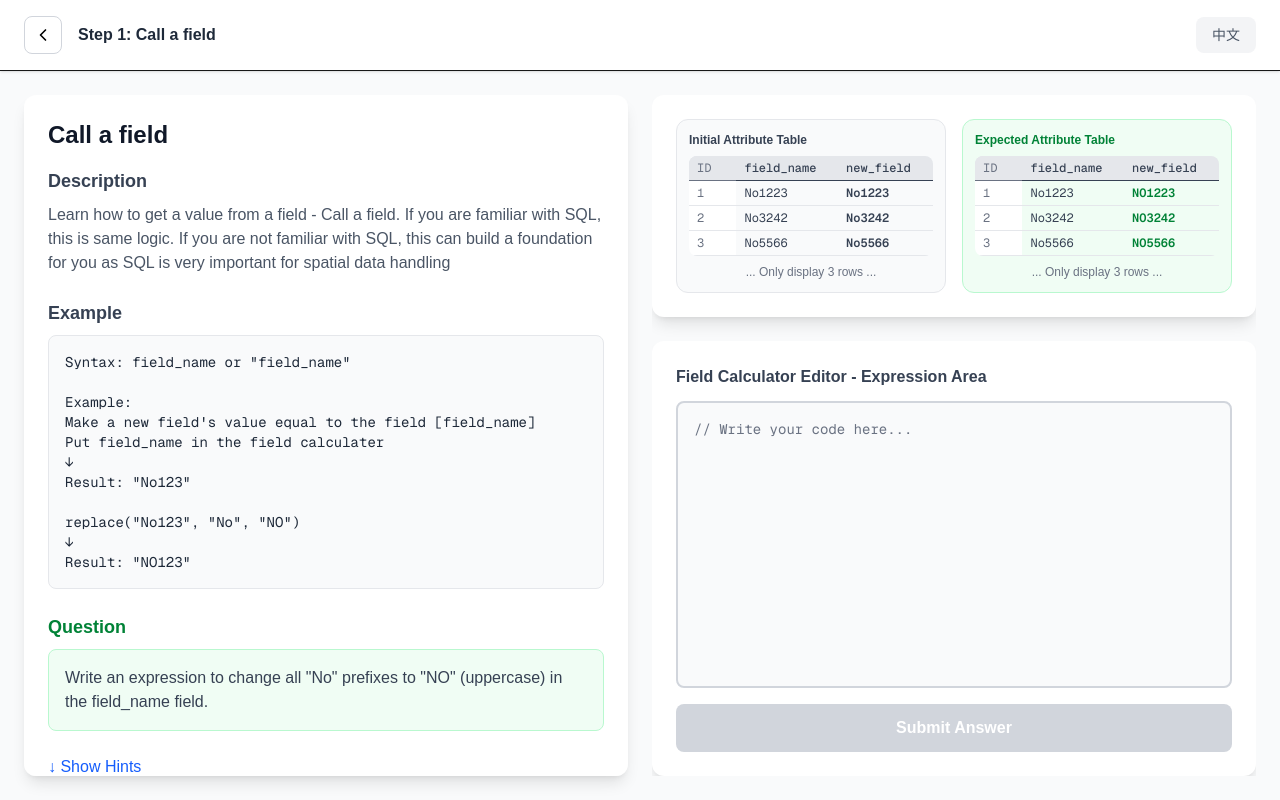
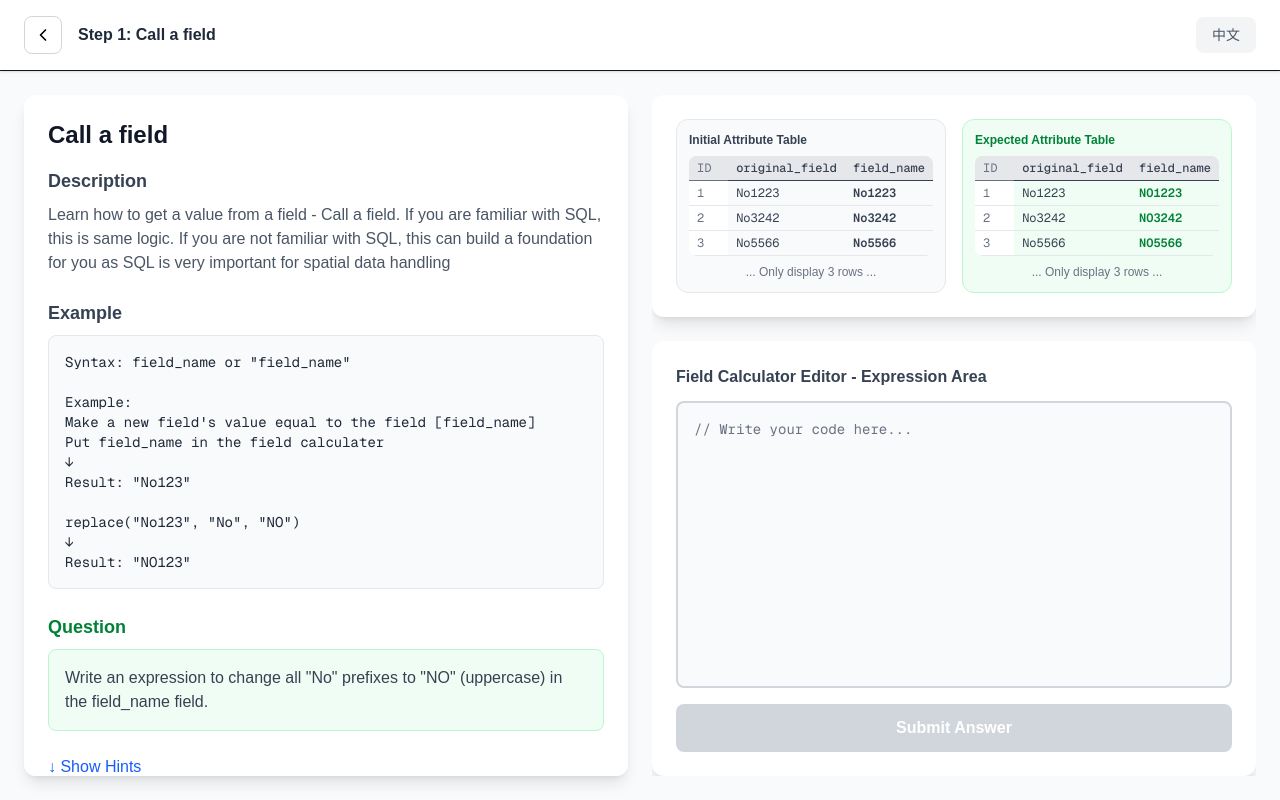
Before and after one commit to leiding06/qgis_arcgis_expression_code_camp, a Next.js app: page /qgis/level1/step/1 in a window 1280 px wide. Built offline with nearby package versions, Linux system fonts and the light colour scheme.

Commit message:
Update attribute table components

```diff
--- a/src/app/qgis/level1/step/[id]/page.tsx
+++ b/src/app/qgis/level1/step/[id]/page.tsx
@@ -213,9 +213,10 @@ export default function ExercisePage() {
                     {currentStep.tableData && (
                         <AttributeTable
                             title={text.initialData}
-                            fieldName={currentStep.tableData.inputField}
-                            inputValues={currentStep.tableData.inputValues}
-                            outputValues={currentStep.tableData.inputValues}
+                            fieldName1={currentStep.tableData.field1}
+                            fieldName2={currentStep.tableData.field2}
+                            value1={currentStep.tableData.value1}
+                            value2={currentStep.tableData.value1}
                             isExpected={false}
                             isComparisonView={true}
                         />
@@ -225,9 +226,10 @@ export default function ExercisePage() {
                     {currentStep.tableData && (
                         <AttributeTable
                             title={text.expectedResult}
-                            fieldName={currentStep.tableData.inputField}
-                            inputValues={currentStep.tableData.inputValues}
-                            outputValues={currentStep.tableData.outputValues}
+                            fieldName1={currentStep.tableData.field1}
+                            fieldName2={currentStep.tableData.field2}
+                            value1={currentStep.tableData.value1}
+                            value2={currentStep.tableData.value2}
                             isExpected={true}
                             isComparisonView={true}
                         />
--- a/src/components/AttributeTable.tsx
+++ b/src/components/AttributeTable.tsx
@@ -3,9 +3,10 @@ import React from 'react';
 
 export interface AttributeTableProps {
     title: string;
-    fieldName: string;
-    inputValues: string[];
-    outputValues: string[];
+    fieldName1: string;
+    fieldName2?: string;
+    value1: string[];
+    value2: string[];
     isExpected: boolean;
     isComparisonView?: boolean;
 }
@@ -13,7 +14,7 @@ export interface AttributeTableProps {
 // =================================================================
 // AttributeTable
 // =================================================================
-export const AttributeTable: React.FC<AttributeTableProps> = ({ title, fieldName, inputValues, outputValues, isExpected, isComparisonView = false }) => {
+export const AttributeTable: React.FC<AttributeTableProps> = ({ title, fieldName1, fieldName2,value1, value2, isExpected, isComparisonView = false }) => {
     const baseField: string = 'ID';
     const rowsToShow: number = isComparisonView ? 3 : 4;
     const fontSizeClass = isComparisonView ? 'text-xs' : 'text-sm';
@@ -29,31 +30,31 @@ export const AttributeTable: React.FC<AttributeTableProps> = ({ title, fieldName
                                 {baseField}
                             </th>
                             <th className="py-1 px-2 border-b text-left text-gray-700 font-medium w-1/3">
-                                {fieldName}
+                                {fieldName1}
                             </th>
                             <th className="py-1 px-2 border-b text-left text-gray-700 font-medium w-1/3">
-                                new_field
+                                {fieldName2}
                             </th>
                         </tr>
                     </thead>
                     <tbody>
-                        {inputValues.slice(0, rowsToShow).map((inputValue: string, index: number) => (
+                        {value1.slice(0, rowsToShow).map((value1: string, index: number) => (
                             <tr key={index} className="hover:bg-gray-100">
                                 <td className="py-1 px-2 text-gray-500 border-b border-gray-200 sticky left-0 bg-white">
                                     {index + 1}
                                 </td>
                                 <td className="py-1 px-2 text-gray-700 border-b border-gray-200">
-                                    {inputValue}
+                                    {value1}
                                 </td>
                                 <td className={`py-1 px-2 font-semibold border-b border-gray-200 ${isExpected ? 'text-green-700' : 'text-gray-700'}`}>
-                                    {outputValues[index]}
+                                    {value2[index]}
                                 </td>
                             </tr>
                         ))}
                     </tbody>
                 </table>
             </div>
-            {inputValues.length > rowsToShow && (
+            {value1.length > rowsToShow && (
                 <p className="text-xs text-gray-500 mt-2 text-center">... Only display {rowsToShow} rows ...</p>
             )}
         </div>
--- a/src/data/qgis/level1-steps.ts
+++ b/src/data/qgis/level1-steps.ts
@@ -53,9 +53,10 @@ export const qgisLevel1Steps: ExerciseStep[] = [
         },
         // Step 1 tableData
         tableData: {
-            inputField: 'field_name',
-            inputValues: ['No1223', 'No3242', 'No5566', 'Yes789'],
-            outputValues: ['NO1223', 'NO3242', 'NO5566', 'Yes789'],
+            field1: 'original_field',
+            field2: 'field_name',
+            value1: ['No1223', 'No3242', 'No5566', 'Yes789'],
+            value2: ['NO1223', 'NO3242', 'NO5566', 'Yes789'],
         }
     },
     {
@@ -104,9 +105,10 @@ export const qgisLevel1Steps: ExerciseStep[] = [
         },
         // Step 2 tableData
         tableData: {
-            inputField: 'city_name',
-            inputValues: ['london', 'paris', 'tokyo', 'rome'],
-            outputValues: ['LONDON', 'PARIS', 'TOKYO', 'ROME'],
+            field1: 'city_name',
+            field2: 'city_name_uppercase',
+            value1: ['london', 'paris', 'tokyo', 'rome'],
+            value2: ['LONDON', 'PARIS', 'TOKYO', 'ROME'],
         }
     },
     {
@@ -161,9 +163,10 @@ export const qgisLevel1Steps: ExerciseStep[] = [
         },
         // Step 3 tableData
         tableData: {
-            inputField: 'first_name / last_name',
-            inputValues: ['John / Doe', 'Jane / Smith', 'Alex / Wu', 'Chris / Lee'],
-            outputValues: ['John Doe', 'Jane Smith', 'Alex Wu', 'Chris Lee'],
+            field1: 'first_name / last_name',
+            field2: 'first_name / last_name',
+            value1: ['John / Doe', 'Jane / Smith', 'Alex / Wu', 'Chris / Lee'],
+            value2: ['John Doe', 'Jane Smith', 'Alex Wu', 'Chris Lee'],
         }
     },
     // TODO: 添加 Step 4-20
```
